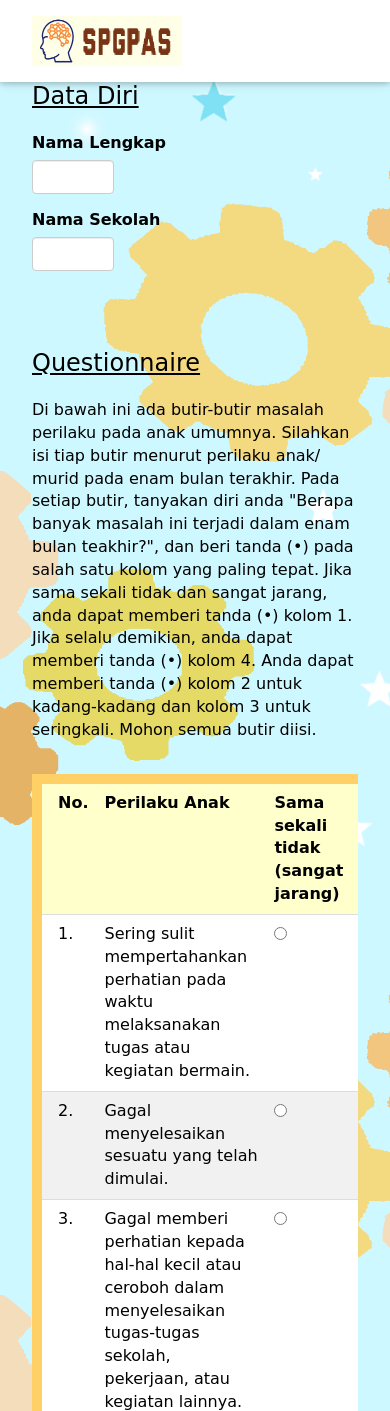
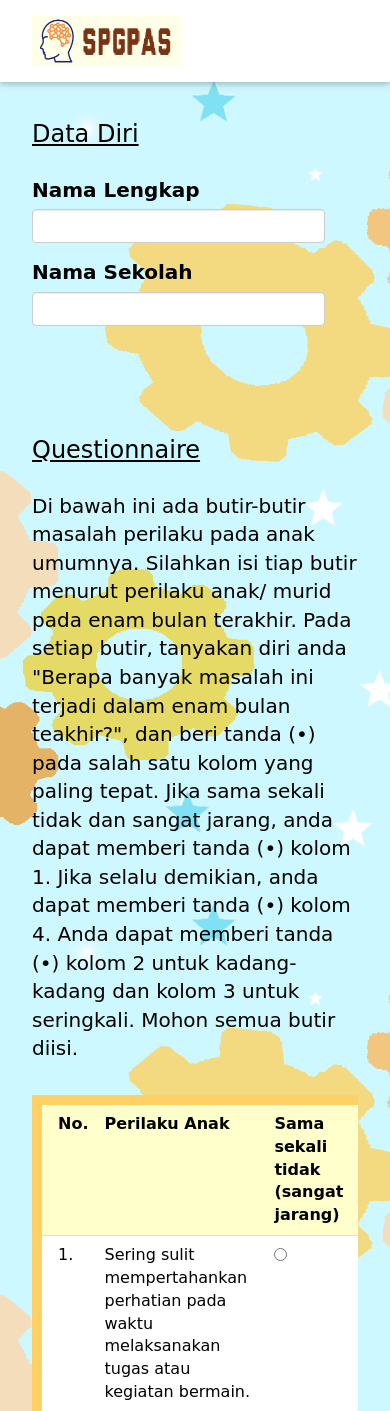
Before and after one commit to alfin06/CHCmodel-Games, a PHP site: page /teacher.php in a window 390 px wide. Shown: the top 1411 px of the page. Run offline with PHP 8.4, Linux system fonts and the light colour scheme; some libraries are stand-ins or nearby versions.

Commit message:
teacher style

```diff
--- a/teacher.php
+++ b/teacher.php
@@ -34,7 +34,7 @@
       margin: 0;
       outline: none;
       font-family: "Comic Sans MS", cursive, sans-serif;
-      font-size: 16px;
+      font-size: 20px;
       color: black;
     }
 
@@ -54,6 +54,7 @@
 	 	background-color: #ff5f5f;
 		  border-radius: 25px;
 		  border:10px solid #ffd065;
+		  font-size: 16px;
 	 }
 
 	 .title{
@@ -63,8 +64,14 @@
 	 }
 
 	 .form-control{
-		width: 25%;
+		width: 35%;
 	 }
+
+	 @media (max-width: 700px) {
+ .form-control{
+		width: 90%;
+	 }
+}
     </style>
   </head>
   <body>
@@ -105,7 +112,7 @@
     <!-- Page content -->
 	<form method="POST" id="screen1" style="display: block;">
 	<div class="w3-content w3-padding" style="max-width:1564px; margin-top: 20px;">
-	  <div class="w3-container w3-padding-32 w3-margin-32" id="projects">
+	  <div class="w3-container w3-padding-64 w3-margin-16" id="projects">
 		<br />
 		<h3>Data Diri</h3>
 		<br />
@@ -318,7 +325,7 @@
 
 	<!-- End page content -->
 
-	  <div class="w3-row-padding">
+	  <div class="w3-row-padding w3-padding-32">
 		<p><small><i>
 			Cutoff Score:<br/>
 			Pemeriksa Orang tua	> 30<br/>
```
Also changed, not shown: images/upload/game1_4.PNG (deleted), images/upload/game2_2.PNG (deleted).
